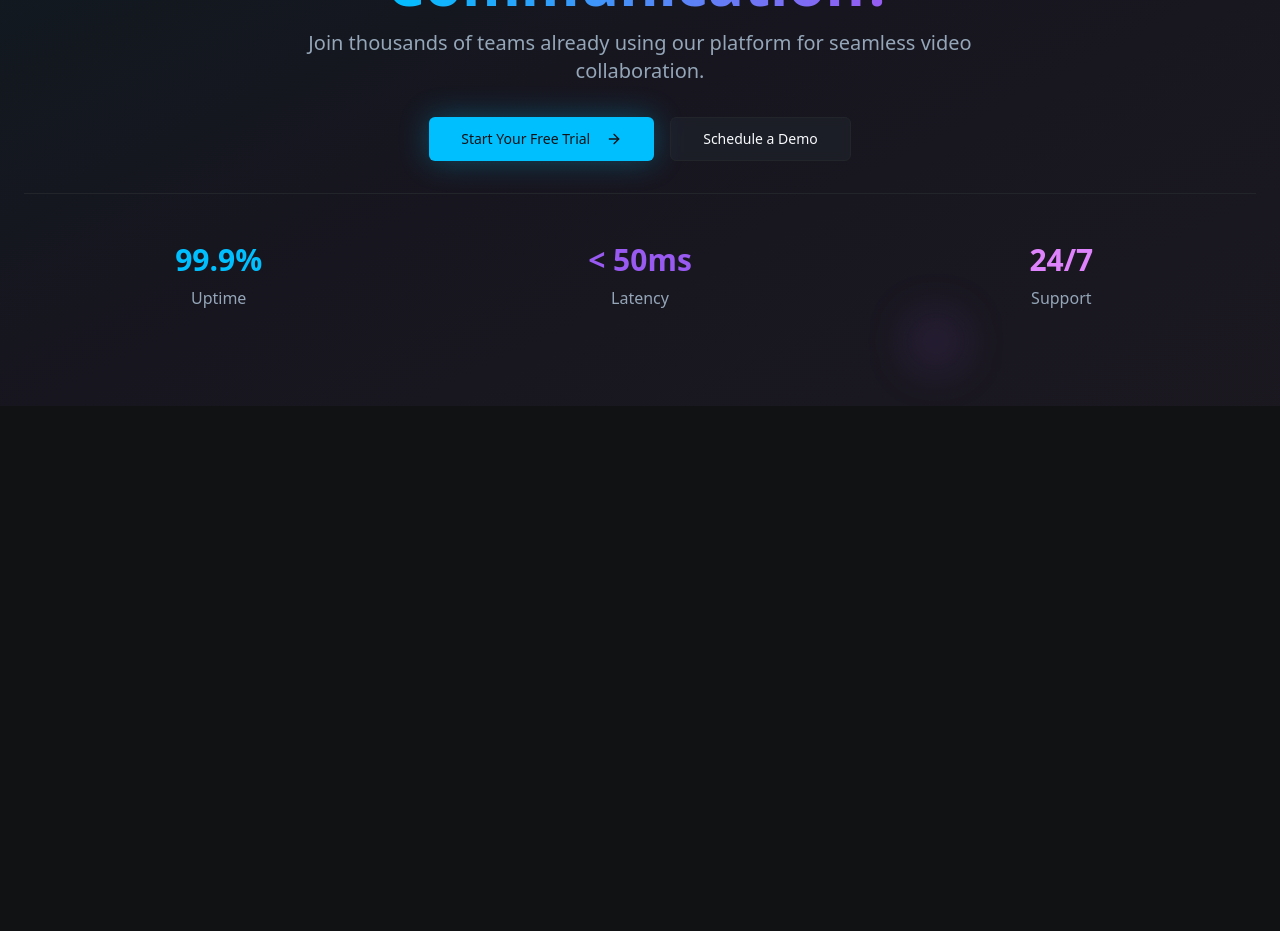
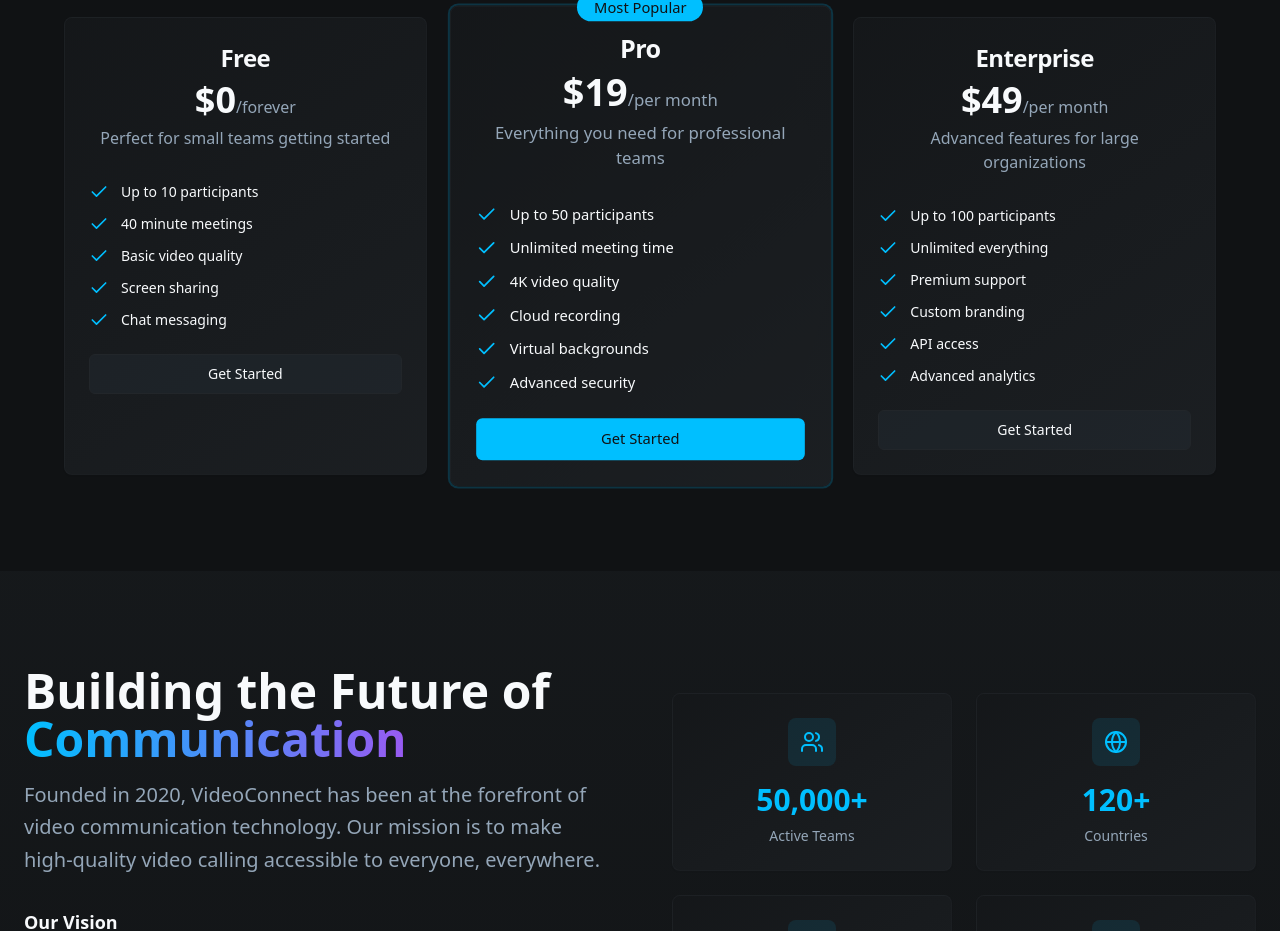
Before and after one commit to updesh10/black-splash-connect, a React (Vite) app: page / in a window 1280 px wide. Shown: the part 1860-2791 px from the top of the page. Before the commit the page ends 2266 px from the top, so only its background shows below. Built offline with nearby package versions, Linux system fonts and the light colour scheme.

Commit message:
Add scrollable navigation
Implement smooth scrolling for navigation links. When a user clicks on a navigation link, the page will smoothly scroll to the corresponding section.

```diff
--- /dev/null
+++ b/src/components/AboutSection.tsx
@@ -0,0 +1,94 @@
+import { Card, CardContent } from "@/components/ui/card";
+import { Users, Award, Globe, Heart } from "lucide-react";
+
+const stats = [
+  {
+    icon: Users,
+    value: "50,000+",
+    label: "Active Teams"
+  },
+  {
+    icon: Globe,
+    value: "120+",
+    label: "Countries"
+  },
+  {
+    icon: Award,
+    value: "99.9%",
+    label: "Uptime"
+  },
+  {
+    icon: Heart,
+    value: "4.9/5",
+    label: "User Rating"
+  }
+];
+
+const AboutSection = () => {
+  return (
+    <section id="about" className="py-24 bg-video-surface relative">
+      {/* Background effects */}
+      <div className="absolute inset-0 bg-gradient-to-b from-background/50 to-background/80" />
+
+      <div className="container mx-auto px-6 relative z-10">
+        <div className="grid lg:grid-cols-2 gap-16 items-center">
+          {/* Left content */}
+          <div className="space-y-8">
+            <div className="space-y-4">
+              <h2 className="text-4xl lg:text-5xl font-bold leading-tight">
+                Building the Future of{" "}
+                <span className="bg-gradient-accent bg-clip-text text-transparent">
+                  Communication
+                </span>
+              </h2>
+              <p className="text-xl text-muted-foreground leading-relaxed">
+                Founded in 2020, VideoConnect has been at the forefront of video communication technology.
+                Our mission is to make high-quality video calling accessible to everyone, everywhere.
+              </p>
+            </div>
+
+            <div className="space-y-6">
+              <div className="space-y-2">
+                <h3 className="text-lg font-semibold">Our Vision</h3>
+                <p className="text-muted-foreground">
+                  To create a world where distance doesn't matter, where every conversation feels natural
+                  and every connection is crystal clear.
+                </p>
+              </div>
+
+              <div className="space-y-2">
+                <h3 className="text-lg font-semibold">Our Technology</h3>
+                <p className="text-muted-foreground">
+                  Built on cutting-edge WebRTC technology with AI-powered enhancements for the best
+                  possible video calling experience.
+                </p>
+              </div>
+            </div>
+          </div>
+
+          {/* Right content - Stats */}
+          <div className="grid grid-cols-2 gap-6">
+            {stats.map((stat) => (
+              <Card
+                key={stat.label}
+                className="bg-gradient-card border-border/50 hover:border-primary/30 transition-all duration-300 hover:scale-105 text-center"
+              >
+                <CardContent className="p-6">
+                  <div className="mb-4">
+                    <div className="w-12 h-12 bg-primary/10 rounded-lg flex items-center justify-center mx-auto">
+                      <stat.icon className="w-6 h-6 text-primary" />
+                    </div>
+                  </div>
+                  <div className="text-3xl font-bold text-primary mb-2">{stat.value}</div>
+                  <div className="text-muted-foreground text-sm">{stat.label}</div>
+                </CardContent>
+              </Card>
+            ))}
+          </div>
+        </div>
+      </div>
+    </section>
+  );
+};
+
+export default AboutSection;
--- a/src/components/CTASection.tsx
+++ b/src/components/CTASection.tsx
@@ -3,7 +3,7 @@ import { ArrowRight, Star } from "lucide-react";
 
 const CTASection = () => {
   return (
-    <section className="py-24 relative overflow-hidden">
+    <section id="contact" className="py-24 relative overflow-hidden">
       {/* Background gradient */}
       <div className="absolute inset-0 bg-gradient-to-br from-primary/5 via-secondary/5 to-accent/5" />
 
--- a/src/components/FeaturesSection.tsx
+++ b/src/components/FeaturesSection.tsx
@@ -46,7 +46,7 @@ const features = [
 
 const FeaturesSection = () => {
   return (
-    <section className="py-24 bg-video-surface relative">
+    <section id="features" className="py-24 bg-video-surface relative">
       {/* Background effects */}
       <div className="absolute inset-0 bg-gradient-to-b from-background/50 to-background/80" />
 
--- /dev/null
+++ b/src/components/PricingSection.tsx
@@ -0,0 +1,120 @@
+import { Button } from "@/components/ui/button";
+import { Card, CardContent, CardHeader, CardTitle } from "@/components/ui/card";
+import { Check } from "lucide-react";
+
+const pricingPlans = [
+  {
+    name: "Free",
+    price: "0",
+    period: "forever",
+    description: "Perfect for small teams getting started",
+    features: [
+      "Up to 10 participants",
+      "40 minute meetings",
+      "Basic video quality",
+      "Screen sharing",
+      "Chat messaging"
+    ]
+  },
+  {
+    name: "Pro",
+    price: "19",
+    period: "per month",
+    description: "Everything you need for professional teams",
+    features: [
+      "Up to 50 participants",
+      "Unlimited meeting time",
+      "4K video quality",
+      "Cloud recording",
+      "Virtual backgrounds",
+      "Advanced security"
+    ],
+    popular: true
+  },
+  {
+    name: "Enterprise",
+    price: "49",
+    period: "per month",
+    description: "Advanced features for large organizations",
+    features: [
+      "Up to 100 participants",
+      "Unlimited everything",
+      "Premium support",
+      "Custom branding",
+      "API access",
+      "Advanced analytics"
+    ]
+  }
+];
+
+const PricingSection = () => {
+  return (
+    <section id="pricing" className="py-24 bg-background relative">
+      <div className="container mx-auto px-6">
+        <div className="text-center mb-16">
+          <h2 className="text-4xl lg:text-5xl font-bold mb-6">
+            Simple{" "}
+            <span className="bg-gradient-accent bg-clip-text text-transparent">
+              Pricing
+            </span>
+          </h2>
+          <p className="text-xl text-muted-foreground max-w-3xl mx-auto">
+            Choose the plan that fits your team's needs. No hidden fees, cancel anytime.
+          </p>
+        </div>
+
+        <div className="grid md:grid-cols-3 gap-8 max-w-6xl mx-auto">
+          {pricingPlans.map((plan) => (
+            <Card
+              key={plan.name}
+              className={`relative bg-gradient-card border-border/50 hover:border-primary/30 transition-all duration-300 ${
+                plan.popular ? 'ring-2 ring-primary/20 scale-105' : ''
+              }`}
+            >
+              {plan.popular && (
+                <div className="absolute -top-3 left-1/2 transform -translate-x-1/2">
+                  <span className="bg-primary text-primary-foreground px-4 py-1 rounded-full text-sm font-medium">
+                    Most Popular
+                  </span>
+                </div>
+              )}
+
+              <CardHeader className="text-center pb-8">
+                <CardTitle className="text-2xl font-bold">{plan.name}</CardTitle>
+                <div className="mt-4">
+                  <span className="text-4xl font-bold">${plan.price}</span>
+                  <span className="text-muted-foreground">/{plan.period}</span>
+                </div>
+                <p className="text-muted-foreground mt-2">{plan.description}</p>
+              </CardHeader>
+
+              <CardContent className="space-y-6">
+                <ul className="space-y-3">
+                  {plan.features.map((feature) => (
+                    <li key={feature} className="flex items-center gap-3">
+                      <Check className="w-5 h-5 text-primary flex-shrink-0" />
+                      <span className="text-sm">{feature}</span>
+                    </li>
+                  ))}
+                </ul>
+
+                <Button
+                  className={`w-full ${
+                    plan.popular
+                      ? 'bg-primary hover:bg-primary/90 text-primary-foreground'
+                      : 'bg-video-glass/30 hover:bg-video-glass/50 border border-border'
+                  }`}
+                  variant={plan.popular ? 'default' : 'outline'}
+                >
+                  Get Started
+                </Button>
+              </CardContent>
+            </Card>
+          ))}
+        </div>
+      </div>
+    </section>
+  );
+};
+
+export default PricingSection;
--- a/src/pages/Index.tsx
+++ b/src/pages/Index.tsx
@@ -1,6 +1,8 @@
 import Navigation from "@/components/Navigation";
 import HeroSection from "@/components/HeroSection";
 import FeaturesSection from "@/components/FeaturesSection";
+import PricingSection from "@/components/PricingSection";
+import AboutSection from "@/components/AboutSection";
 import CTASection from "@/components/CTASection";
 
 const Index = () => {
@@ -9,6 +11,8 @@ const Index = () => {
       <Navigation />
       <HeroSection />
       <FeaturesSection />
+      <PricingSection />
+      <AboutSection />
       <CTASection />
     </div>
   );
```
Also changed, not shown: src/components/Navigation.tsx (+53 -16 lines).
